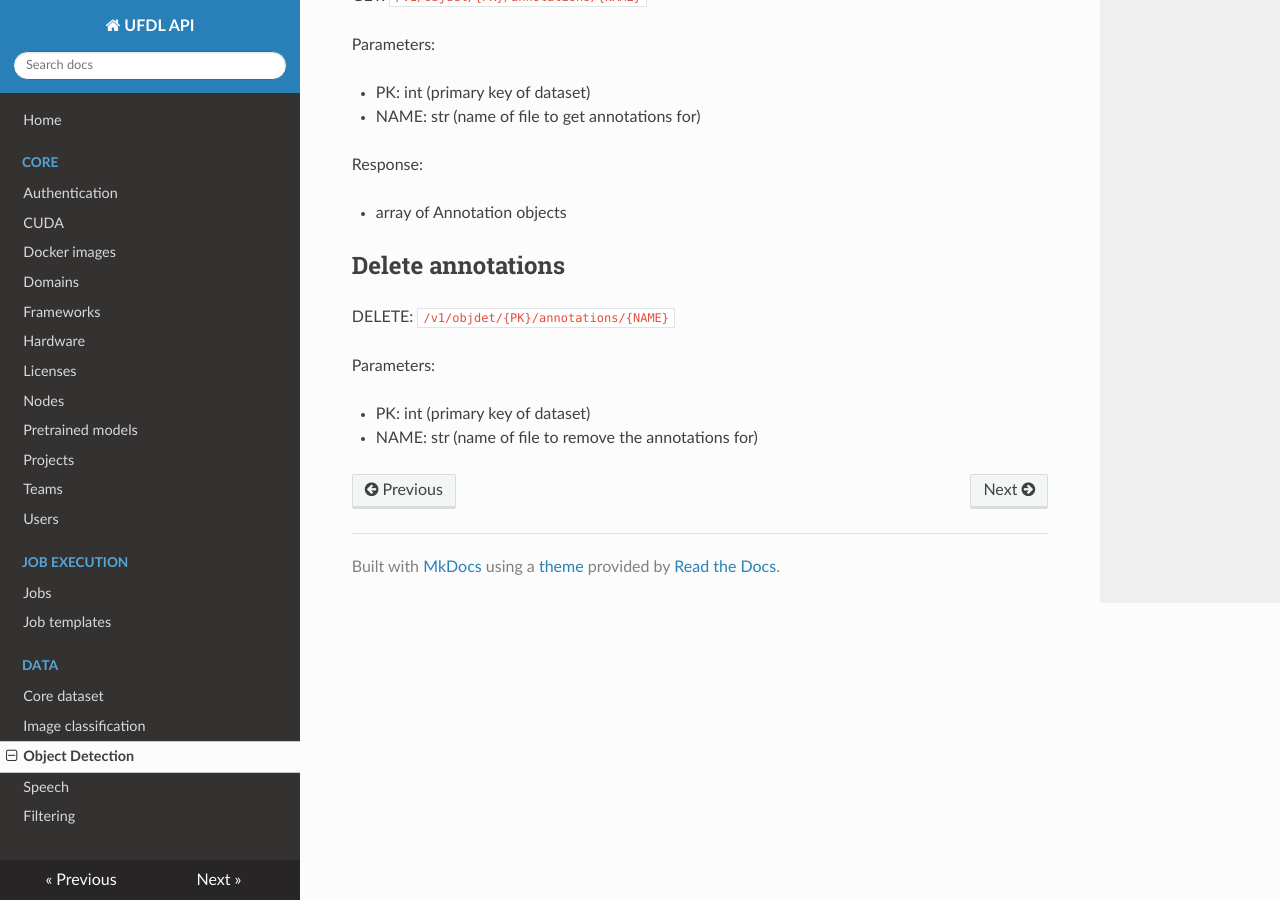
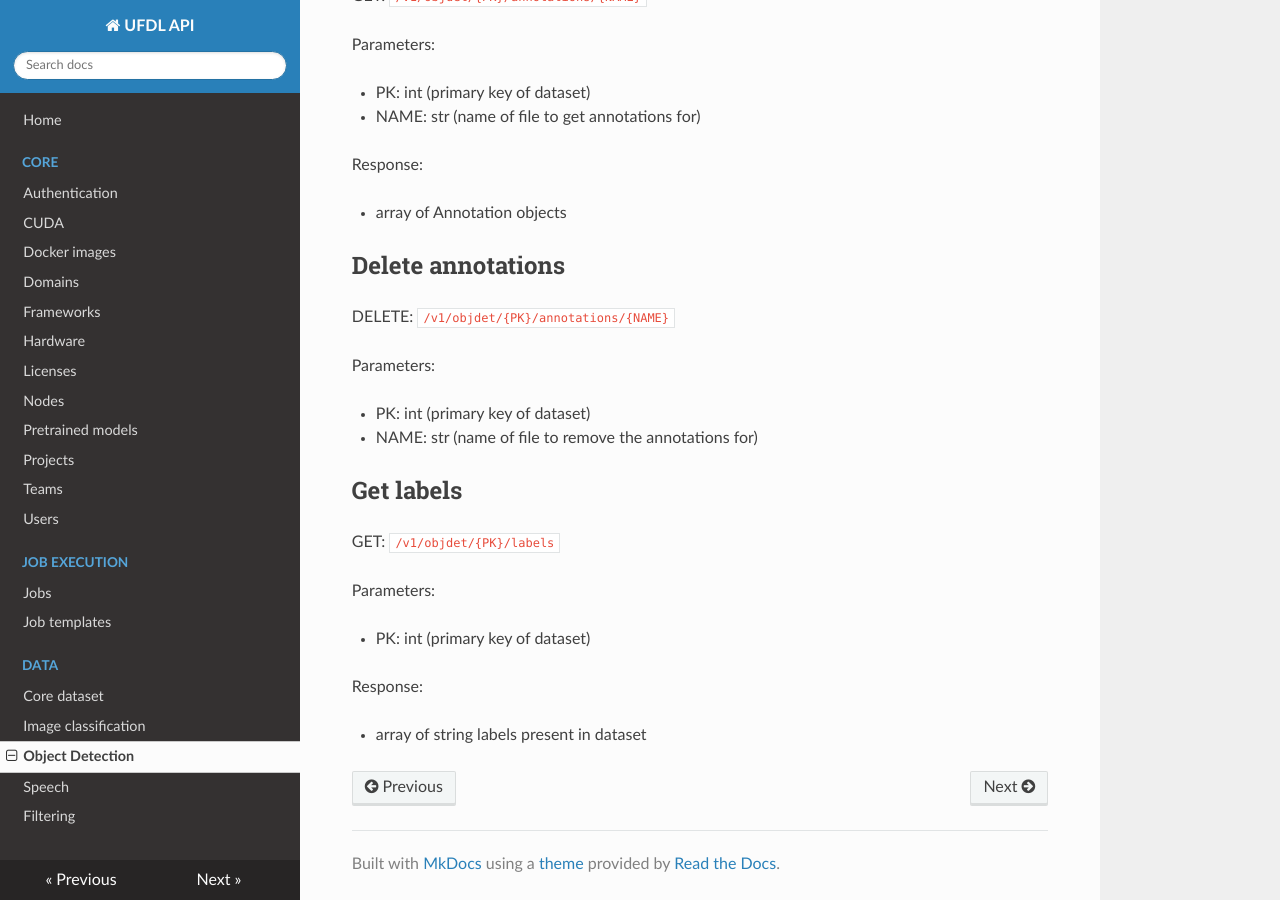
Before and after one commit to waikato-ufdl/ufdl-api, an MkDocs documentation site: the page built from docs/object_detection.md, in a window 1280 px wide and 900 px high, scrolled down 1204 px. Built offline with MkDocs 1.6.1, drawn with Linux system fonts in a browser that asks for light colours; nearby versions of some CDN libraries.

Commit message:
added section for "get labels" end points

```diff
--- a/docs/object_detection.md
+++ b/docs/object_detection.md
@@ -61,3 +61,16 @@ Parameters:
 
   * PK: int (primary key of dataset)
   * NAME: str (name of file to remove the annotations for)
+
+
+## Get labels
+
+GET: `/v1/objdet/{PK}/labels`
+
+Parameters:
+
+  * PK: int (primary key of dataset)
+
+Response:
+
+  * array of string labels present in dataset
```
